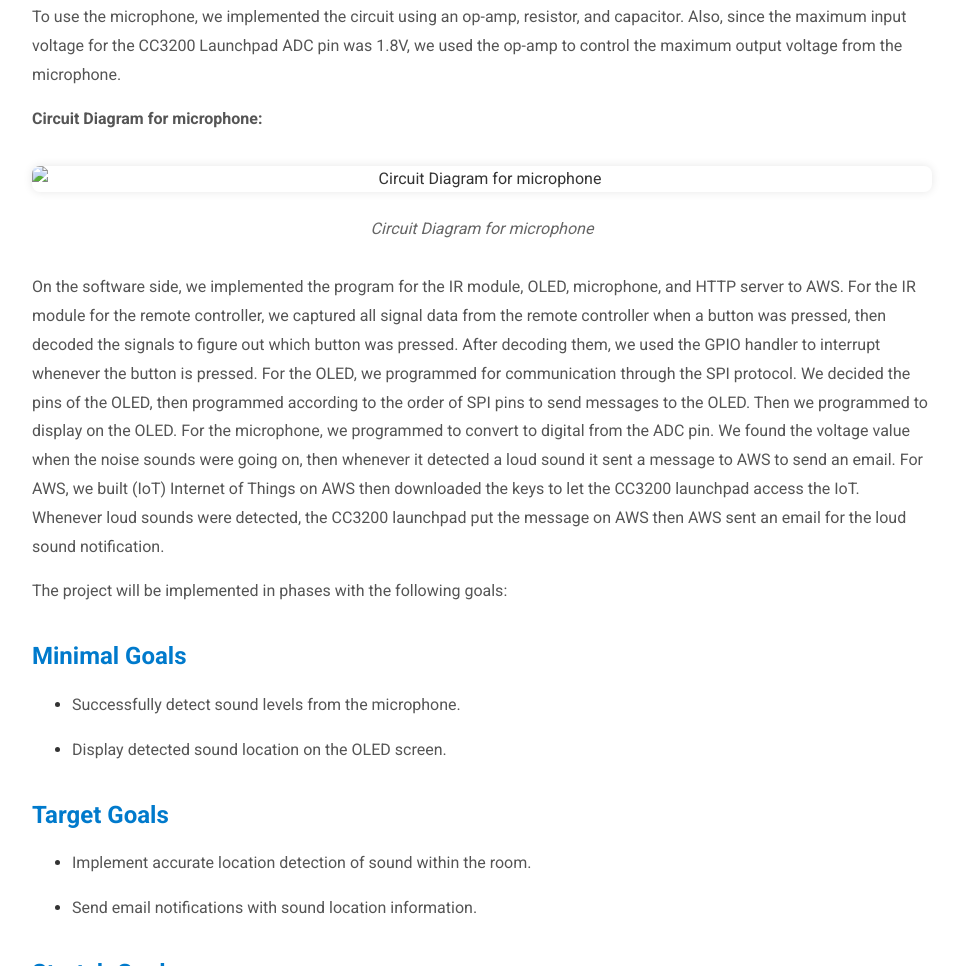
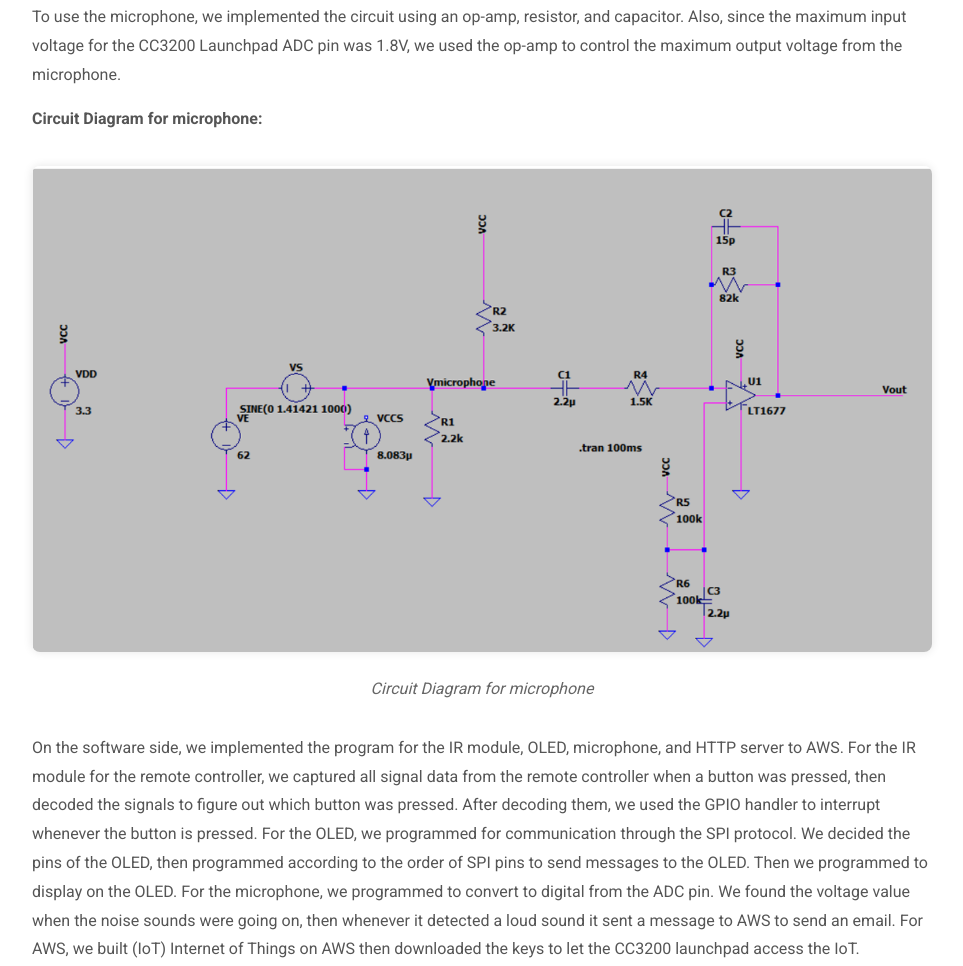
Before and after one commit to HandsomeTiger/FinalProject.github.io, a plain HTML site: page index.html in a window 1280 px wide. Shown: the part 3223-4189 px from the top of the page, without its empty margins (158-1121 px from the left). Drawn offline with Linux system fonts and the light colour scheme.

Commit message:
Update index.html

```diff
--- a/index.html
+++ b/index.html
@@ -195,7 +195,7 @@
   <p>To use the microphone, we implemented the circuit using an op-amp, resistor, and capacitor. Also, since the maximum input voltage for the CC3200 Launchpad ADC pin was 1.8V, we used the op-amp to control the maximum output voltage from the microphone.</p>
   <p><strong>Circuit Diagram for microphone:</strong></p>
   <figure class="center">
-    <img src="EEC172FinalProjectPics/Microphone Circuit diagram.png" alt="Circuit Diagram for microphone" />
+    <img src="EEC172FinalProjectPics/Microphone_Circuit_diagram.png" alt="Circuit Diagram for microphone" />
     <figcaption>Circuit Diagram for microphone</figcaption>
   </figure>
   <p>On the software side, we implemented the program for the IR module, OLED, microphone, and HTTP server to AWS. For the IR module for the remote controller, we captured all signal data from the remote controller when a button was pressed, then decoded the signals to figure out which button was pressed. After decoding them, we used the GPIO handler to interrupt whenever the button is pressed. For the OLED, we programmed for communication through the SPI protocol. We decided the pins of the OLED, then programmed according to the order of SPI pins to send messages to the OLED. Then we programmed to display on the OLED. For the microphone, we programmed to convert to digital from the ADC pin. We found the voltage value when the noise sounds were going on, then whenever it detected a loud sound it sent a message to AWS to send an email. For AWS, we built (IoT) Internet of Things on AWS then downloaded the keys to let the CC3200 launchpad access the IoT. Whenever loud sounds were detected, the CC3200 launchpad put the message on AWS then AWS sent an email for the loud sound notification.</p>
```
